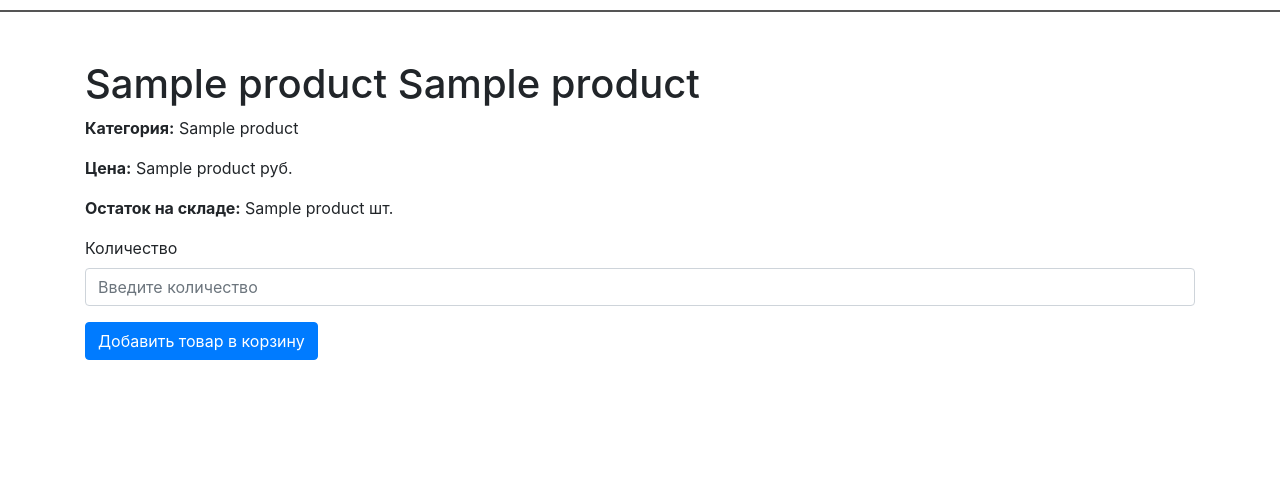
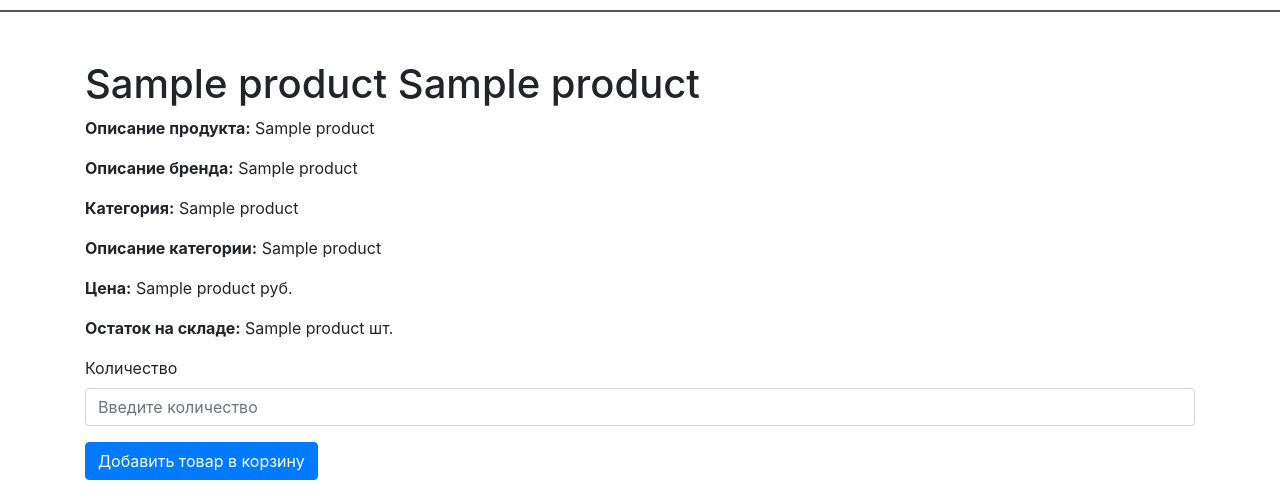
Before and after one commit to lexasy/DataBases, a FastAPI app: template cw/app/templates/product.html in a window 1280 px wide. Shown: the part 56-554 px from the top of the page. Run offline with FastAPI, Linux system fonts and the light colour scheme; the template is opened without the code that fills it: most values are stand-ins (such as "Sample title", 1, 10 or a date in 2020); some libraries are stand-ins or nearby versions.

Commit message:
Добавил описания на страницу продукта

```diff
--- a/cw/app/database/actions_with_products.py
+++ b/cw/app/database/actions_with_products.py
@@ -102,7 +102,7 @@ async def get_all_information_about_product(appliance_id: int, shop_id: int):
     conn = await create_slave_connection()
     try:
         query = """
-            SELECT appliance_id, appliance_name, brand_name, category_name, price, stock, shop_id, address
+            SELECT appliance_id, appliance_name, brand_name, category_name, price, stock, shop_id, address, appliance_description, brand_description, category_description
             FROM appliance_with_shop
             WHERE appliance_id = $1 AND shop_id = $2
         """
--- a/cw/app/templates/product.html
+++ b/cw/app/templates/product.html
@@ -42,7 +42,16 @@
     <div class="divider"></div> <!-- Разграничивающая полоса -->
     <div class="container mt-5">
         <h1 id="product-name">{{ product[1] }} {{ product[2] }}</h1>
+        {% if product[8] %}
+        <p><strong>Описание продукта:</strong> <span id="product-descrption">{{ product[8] }}</span></p>
+        {% endif %}
+        {% if product[9] %}
+        <p><strong>Описание бренда:</strong> <span id="product-brand-description">{{ product[9] }}</span></p>
+        {% endif %}
         <p><strong>Категория:</strong> <span id="product-category">{{ product[3] }}</span></p>
+        {% if product[10] %}
+        <p><strong>Описание категории:</strong> <span id="product-category-description">{{ product[10] }}</span></p>
+        {% endif %}
         <p><strong>Цена:</strong> <span id="product-price">{{ product[4] }}</span> руб.</p>
         <p><strong>Остаток на складе:</strong> <span id="product-stock">{{ product[5] }}</span> шт.</p>
         <form class="mb-4" id="add_appliance_to_basket_Form">
```
